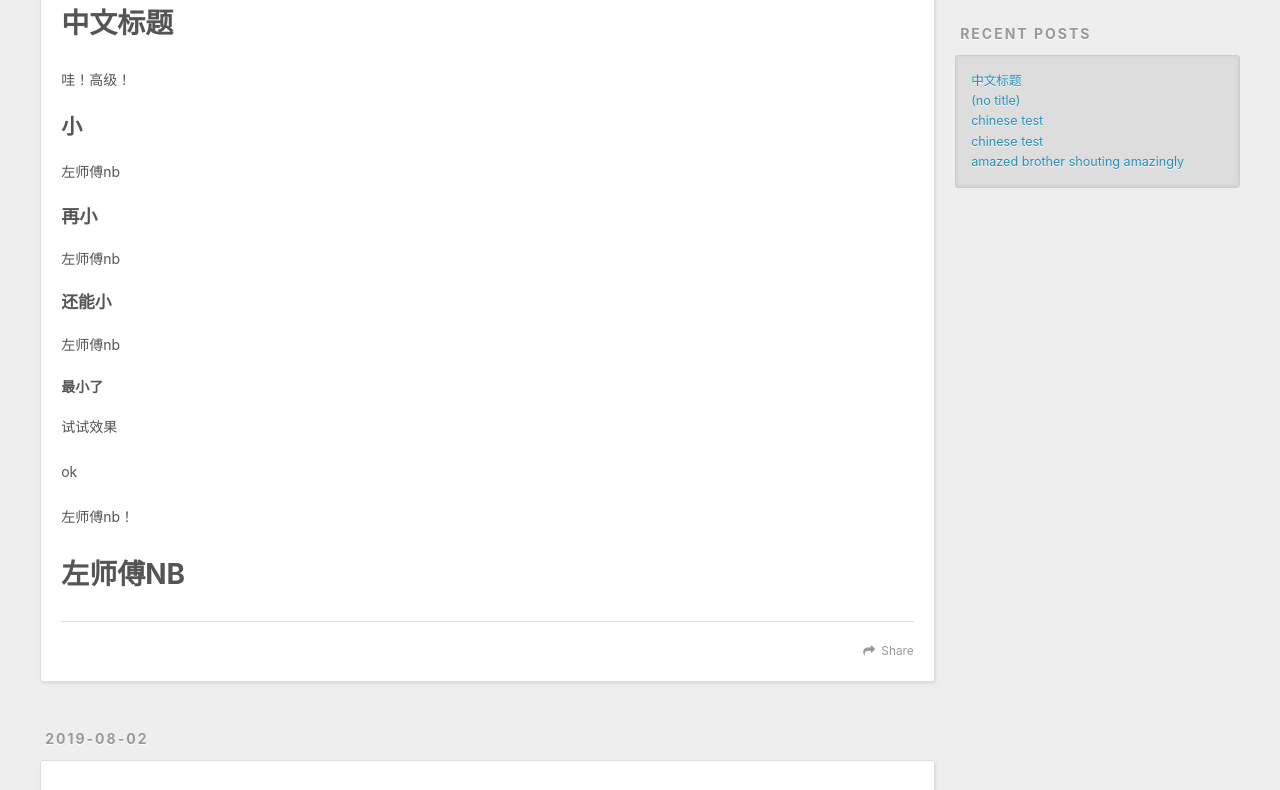
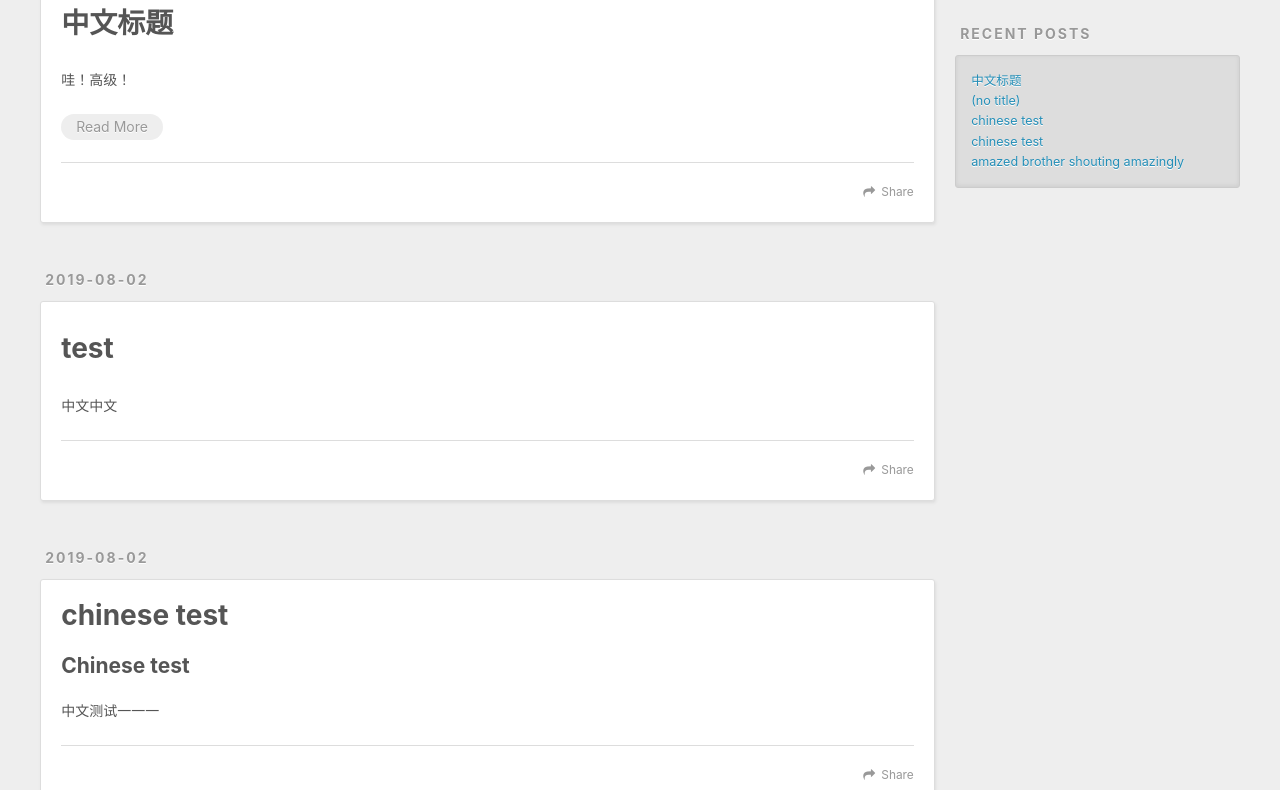
Before and after one commit to Dog-ball-ball/Dog-ball-ball.github-io, a plain HTML site: page index.html in a window 1280 px wide. Shown: the part 454-1244 px from the top of the page. Drawn offline with nearby package versions, Linux system fonts and the light colour scheme.

Commit message:
Site updated: 2019-08-02 20:35:45

```diff
--- a/index.html
+++ b/index.html
@@ -85,13 +85,11 @@
     <div class="article-entry" itemprop="articleBody">
 
         <h1 id="中文标题"><a href="#中文标题" class="headerlink" title="中文标题"></a>中文标题</h1><p>哇！高级！</p>
-<h2 id="小"><a href="#小" class="headerlink" title="小"></a>小</h2><p>左师傅nb</p>
-<h3 id="再小"><a href="#再小" class="headerlink" title="再小"></a>再小</h3><p>左师傅nb</p>
-<h4 id="还能小"><a href="#还能小" class="headerlink" title="还能小"></a>还能小</h4><p>左师傅nb</p>
-<h5 id="最小了"><a href="#最小了" class="headerlink" title="最小了"></a>最小了</h5><p>试试效果</p>
-<p>ok</p>
-<p>左师傅nb！</p>
-<h1 id="左师傅NB"><a href="#左师傅NB" class="headerlink" title="左师傅NB"></a>左师傅NB</h1>
+
+          <p class="article-more-link">
+            <a href="/2019/08/02/中文标题/#more">Read More</a>
+          </p>
+
 
     </div>
     <footer class="article-footer">
```
Also changed, not shown: 2019/08/02/中文标题/index.html (+6 -4 lines).
